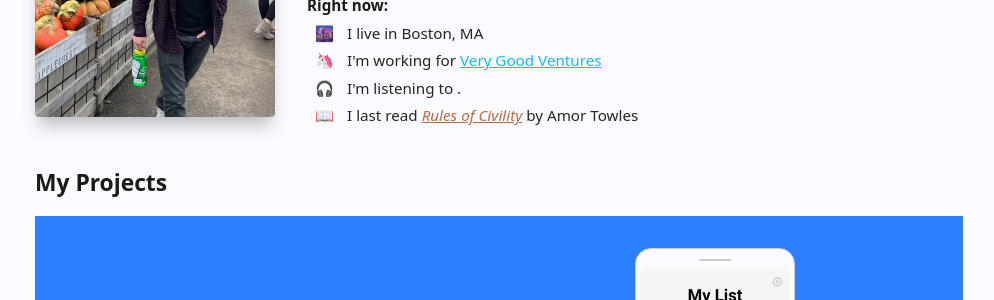
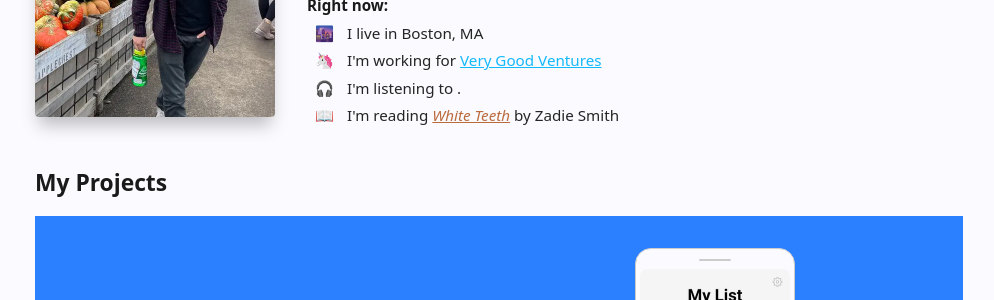
Before and after one commit to Kirpal/kirpal, a Jekyll site: the page built from index.html, in a window 1280 px wide and 900 px high. Shown: the part 292-592 px from the top of the window, without its empty margins (141-1135 px from the left). Built offline with Jekyll 4.4.1, drawn with Linux system fonts in a browser that asks for light colours.

Commit message:
Update reading.yml

```diff
--- a/_data/reading.yml
+++ b/_data/reading.yml
@@ -1,3 +1,11 @@
+- title: 'White Teeth'
+  author: Zadie Smith
+  isbn: 9780375703867
+  status: currently-reading
+  date_started: 2024/03/03
+  date_finished:
+  rating:
+
 - title: 'Rules of Civility'
   author: Amor Towles
   isbn: 9780670022694
```
